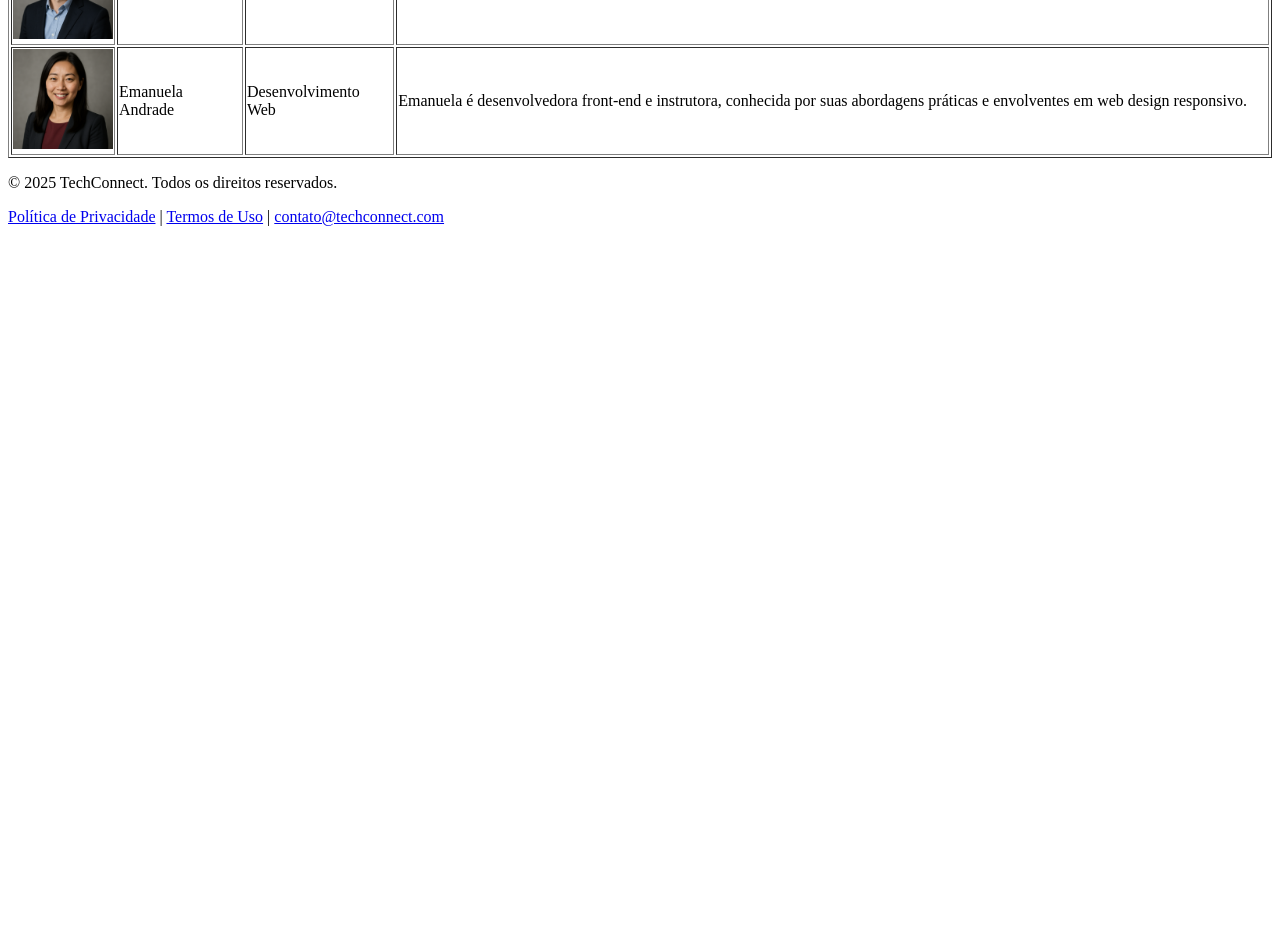
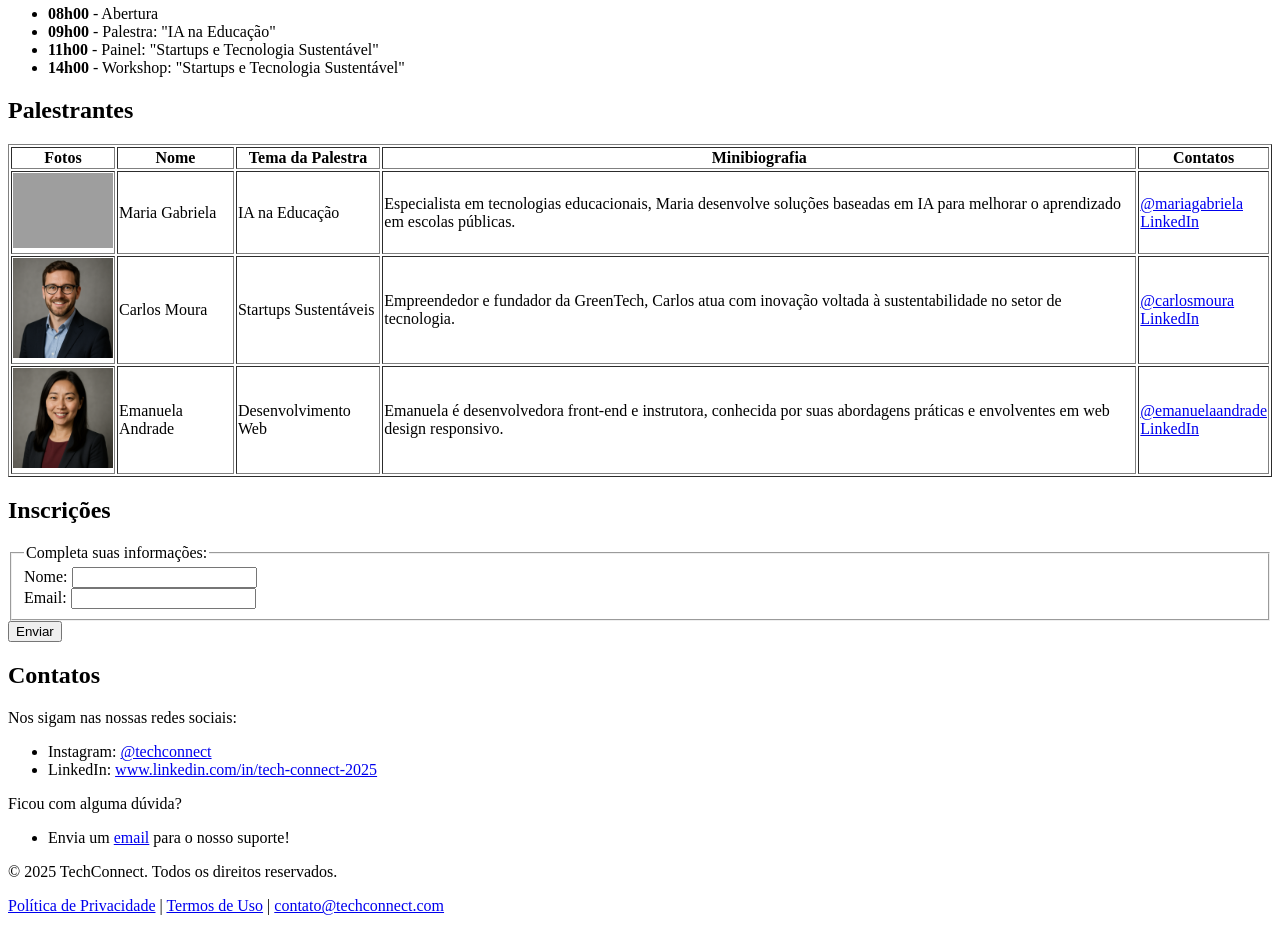
Before and after one commit to Kailany7/Fase1-ProjetoWebFrontEnd, a plain HTML site: page index.html in a window 1280 px wide. Shown: the part 739-1670 px from the top of the page. Before the commit the page ends 981 px from the top, so only its background shows below. Drawn offline with Linux system fonts and the light colour scheme; grey boxes are pictures that could not be loaded.

Commit message:
atualização

```diff
--- a/index.html
+++ b/index.html
@@ -16,6 +16,7 @@
   </head>
   <body>
     <header>
+      <img src="/assets/imageLogoBanner.jpeg" alt="Banner TechConnect" height="300px">
       <h1>TechConnect 2025</h1>
       <h3><em>Conectando ideias, criando o futuro</em></h3>
       <nav>
@@ -24,7 +25,7 @@
           <li><a href="#programacao">Programação</a></li>
           <li><a href="#palestrantes">Palestrantes</a></li>
           <li><a href="#inscrições">Inscrições</a></li>
-          <li><a href="#contato">Contato</a></li>
+          <li><a href="#contatos">Contatos</a></li>
         </ul>
       </nav>
     <main>
@@ -75,7 +76,7 @@
       <!-- Parte dos Palestrantes -->
       <section id="palestrantes">
         <!-- Acrescentar id da parte de navegação -->
-        <h3>Palestrantes</h3>
+        <h2>Palestrantes</h3>
         <table border="1">
           <!--Utilizando o atributo 'class' para a organização das tabelas -->
           <therad>
@@ -84,6 +85,7 @@
               <th>Nome</th>
               <th>Tema da Palestra</th>
               <th>Minibiografia</th>
+              <th>Contatos</th>
             </tr>
           </therad>
           <tbody>
@@ -105,6 +107,10 @@
                 <abbr title="Inteligência artificial"> IA </abbr> para melhorar
                 o aprendizado em escolas públicas.
               </td>
+              <td>
+                <a href="https://www.instagram.com/">@mariagabriela</a><br>
+                <a href="https://www.linkedin.com/">LinkedIn</a>
+              </td>
             </tr>
 
             <tr>
@@ -120,6 +126,10 @@
               <td>
                 Empreendedor e fundador da GreenTech, Carlos atua com inovação
                 voltada à sustentabilidade no setor de tecnologia.
+              </td>
+              <td>
+                <a href="https://www.instagram.com/">@carlosmoura</a><br>
+                <a href="https://www.linkedin.com/">LinkedIn</a>
               </td>
             </tr>
 
@@ -137,10 +147,53 @@
                 Emanuela é desenvolvedora front-end e instrutora, conhecida por
                 suas abordagens práticas e envolventes em web design responsivo.
               </td>
+              <td>
+                <a href="https://www.instagram.com/">@emanuelaandrade</a><br>
+                <a href="https://www.linkedin.com/">LinkedIn</a>
+              </td>
             </tr>
           </tbody>
         </table>
       </section>
+      <section id="inscrições">
+         <h2> Inscrições </h2>
+
+            <!-- Formulário -->
+            <!-- Confirmação antes do envio do forms-->
+            <form onsubmit="return confirm('Deseja realmente enviar o formulário?')">
+                <fieldset>
+                    <legend>Completa suas informações: </legend>
+                    <div>
+                        <!-- Solicita nome e email -->
+                        <label>Nome: </label>
+                        <input type="text" name="nome" id="nome">
+                    </div>
+                    <div>
+                        <label>Email: </label>
+                        <input type="email" name="email" id="email">
+                    </div>
+                </fieldset>
+
+                <!-- Botão para envio do forms e direciona para o inicio da página -->
+                <button type="submit" onclick="window.location.href='#comecoDaPagina'">Enviar</button>
+
+            </form>
+      </section>
+      <aside id="contatos">
+            <h2> Contatos </h2>
+            <p>Nos sigam nas nossas redes sociais: </p>
+            <ul>
+                <!-- Direciona para o liunk das redes sociais -->
+                <li>Instagram: <a href="https://www.instagram.com/" target="_blank">@techconnect</a></li>
+                <li>LinkedIn: <a href="https://www.linkedin.com/" target="_blank">www.linkedin.com/in/tech-connect-2025</a></li>
+            </ul>
+
+            <!-- Direciona para o email -->
+            <p>Ficou com alguma dúvida? </p>
+            <ul>
+                <li>Envia um <a href="mailto: suporte@techconnect.com.br">email</a> para o nosso suporte!</li>
+            </ul>
+        </aside>
     </main>
     <footer>
       <p>&copy; 2025 TechConnect. Todos os direitos reservados.</p>
```
Also changed, not shown: assets/imageLogoBanner.jpeg (added).
